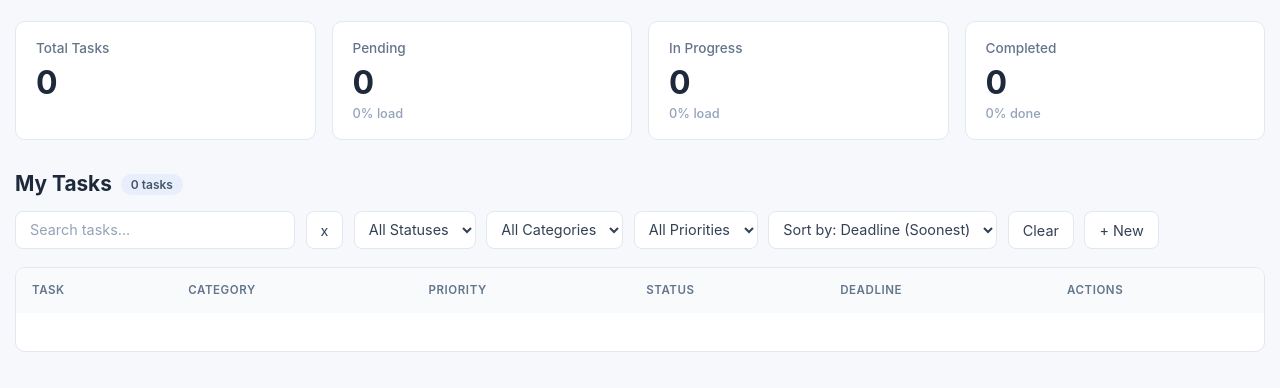
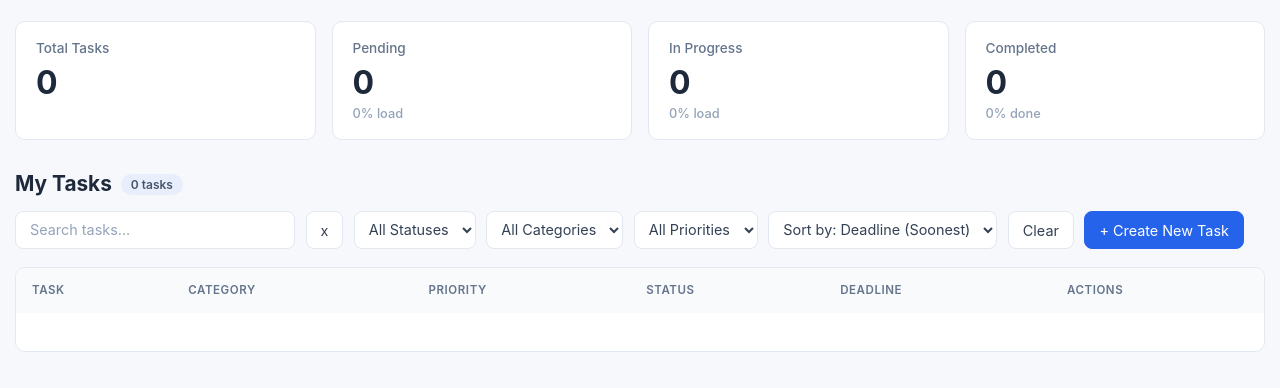
Before and after one commit to devananda01/taskflow, a website: page public/index.html in a window 1280 px wide. Shown: the part 200-588 px from the top of the page. Drawn offline with nearby package versions, Linux system fonts and the light colour scheme; no server answers.

Commit message:
fixed the button color and form issue

```diff
--- a/public/css/styles.css
+++ b/public/css/styles.css
@@ -92,6 +92,14 @@ button:focus-visible {
     border-color: #1d4ed8;
 }
 
+#createTaskButton {
+    background: #2563eb;
+    border-color: #2563eb;
+    border-radius: 8px;
+    color: #ffffff;
+    font-size: 0.9rem;
+    padding: 8px 14px;
+}
 /* Stat cards */
 .row.text-center {
     display: flex;
--- a/public/index.html
+++ b/public/index.html
@@ -104,7 +104,7 @@
 
     <button type="button" onclick="clearFilters()">Clear</button>
     <!-- (create task) -->
-    <button type="button" data-toggle="modal" data-target="#taskModal">+ New</button>
+    <button type="button" data-toggle="modal" data-target="#taskModal" id="createTaskButton">+ Create New Task</button>
     <br><br>
 
     <!-- Task table -->
@@ -133,7 +133,7 @@
         <h3>No tasks found</h3>
         <p id="emptyMessage"></p>
         <button type="button" onclick="clearFilters()">Clear Filters &amp; Search</button>
-        <button type="button" data-toggle="modal" data-target="#taskModal">+ Create New Task</button>
+        <button id="createTaskButton" type="button" data-toggle="modal" data-target="#taskModal">+ Create New Task</button>
     </div>
 </div>
 
@@ -237,6 +237,7 @@
               <option value="Development">Development</option>
               <option value="Personal">Personal</option>
               <option value="School">School</option>
+              </select>
           </div>
           <div class="form-group">
             <label for="editPriority">Priority</label>
```
